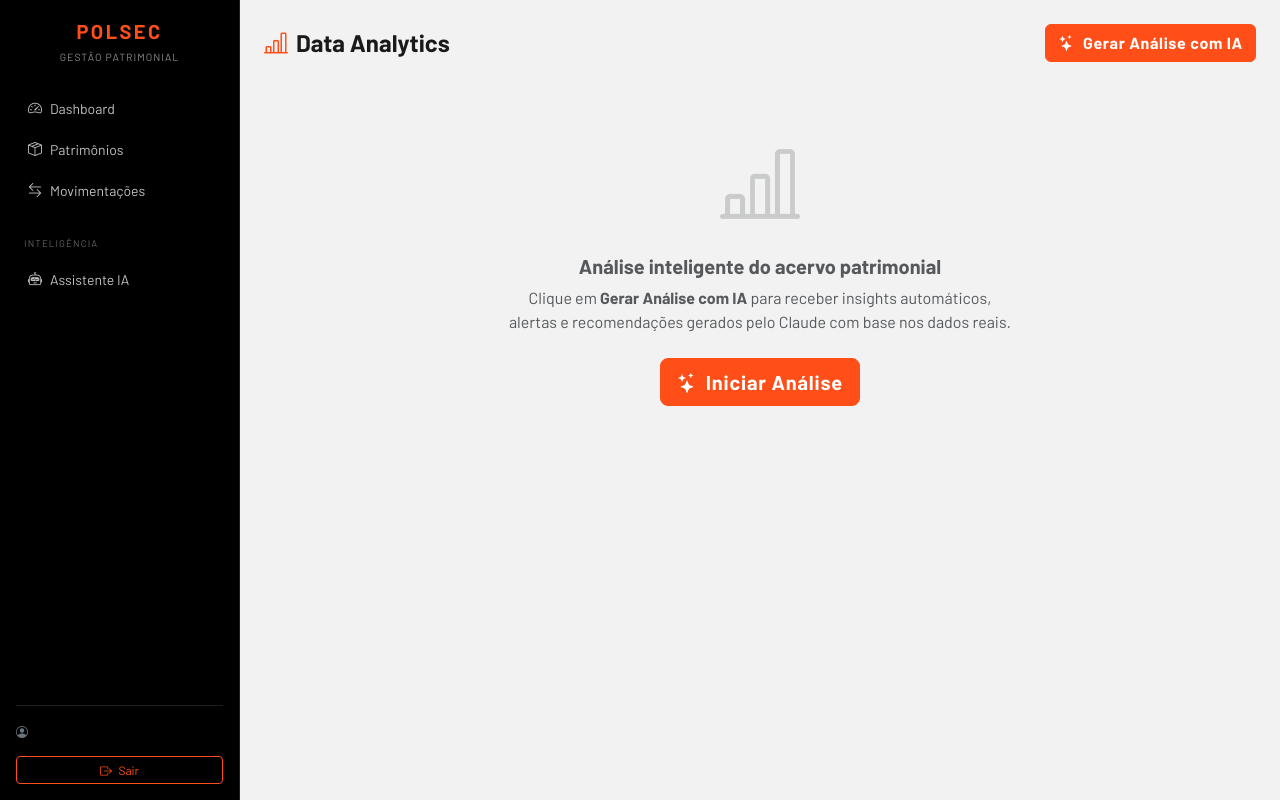
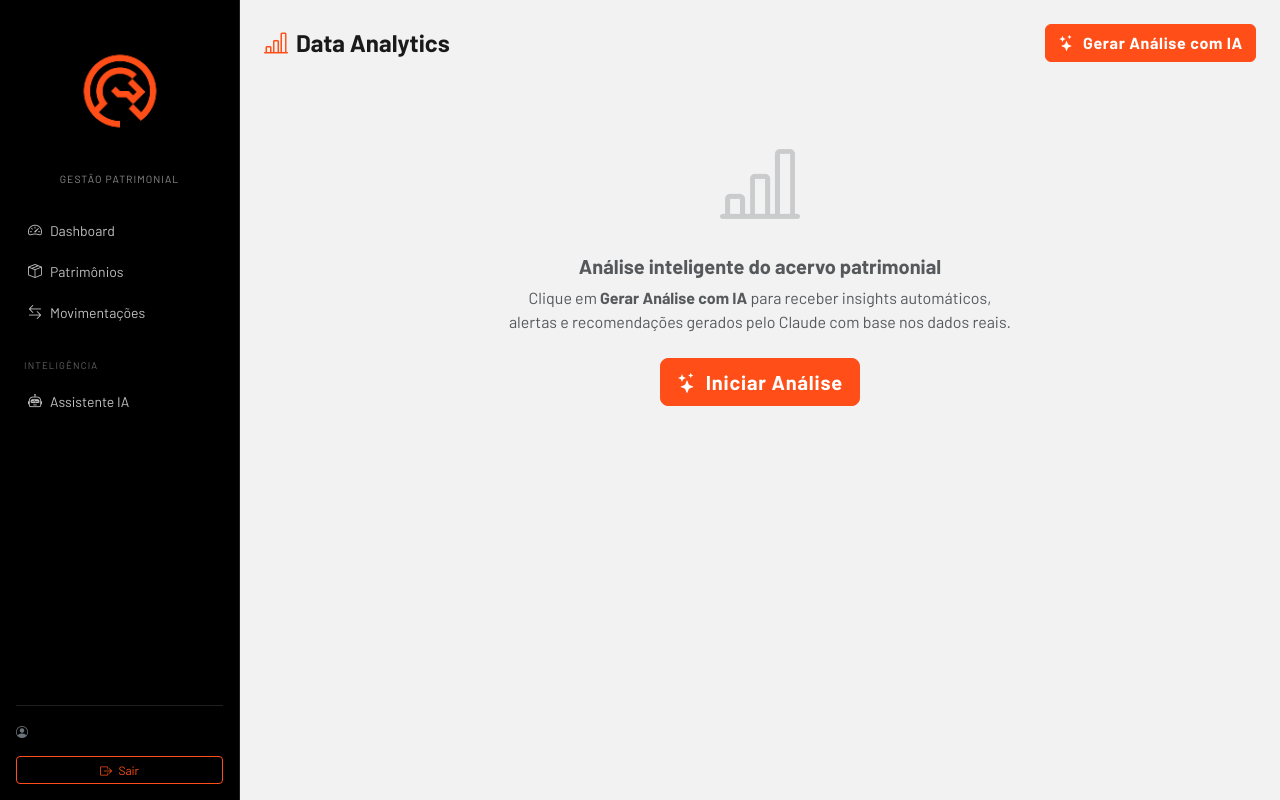
Before and after one commit to fartech2025/POLSEC, a FastAPI app: template SISTEMA-PATRIMONIAL/backend/app/templates/da/painel.html in a window 1280 px wide. Run offline with FastAPI, Linux system fonts and the light colour scheme; the template is opened without the code that fills it, so the values that code supplies are empty.

Commit message:
feat: logo POLSEC no sidebar (base.html e base_tecnico.html)

```diff
--- a/SISTEMA-PATRIMONIAL/backend/app/templates/base.html
+++ b/SISTEMA-PATRIMONIAL/backend/app/templates/base.html
@@ -15,8 +15,9 @@
   <nav id="sidebar" class="p-3 d-flex flex-column">
     <!-- Marca -->
     <div class="mb-4 text-center">
-      <span class="sidebar-brand d-block">POLSEC</span>
-      <span class="sidebar-subtitle d-block mt-1">Gestão Patrimonial</span>
+      <img src="https://nolchmlmkebfuiamxvml.supabase.co/storage/v1/object/public/POLSEC%20IMAGES/PNG/POLSEC_MARCA_Artboard%201%20copy%2016.png"
+           alt="POLSEC" style="width:150px;height:auto;display:block;margin:0 auto 6px;" />
+      <span class="sidebar-subtitle d-block">Gestão Patrimonial</span>
     </div>
 
     <!-- Menu principal -->
--- a/SISTEMA-PATRIMONIAL/backend/app/templates/base_tecnico.html
+++ b/SISTEMA-PATRIMONIAL/backend/app/templates/base_tecnico.html
@@ -84,8 +84,8 @@
   <nav id="sidebar-tecnico" class="p-3 d-flex flex-column">
     <!-- Marca -->
     <div class="mb-4 text-center">
-      <span class="tecnico-brand d-block">POLSEC</span>
-      <span class="tecnico-badge d-inline-block mt-1">Técnico</span>
+      <img src="https://nolchmlmkebfuiamxvml.supabase.co/storage/v1/object/public/POLSEC%20IMAGES/PNG/POLSEC_MARCA_Artboard%201%20copy%2016.png"
+           alt="POLSEC" style="width:150px;height:auto;display:block;margin:0 auto;" />
     </div>
 
     <!-- Usuário logado -->
```
